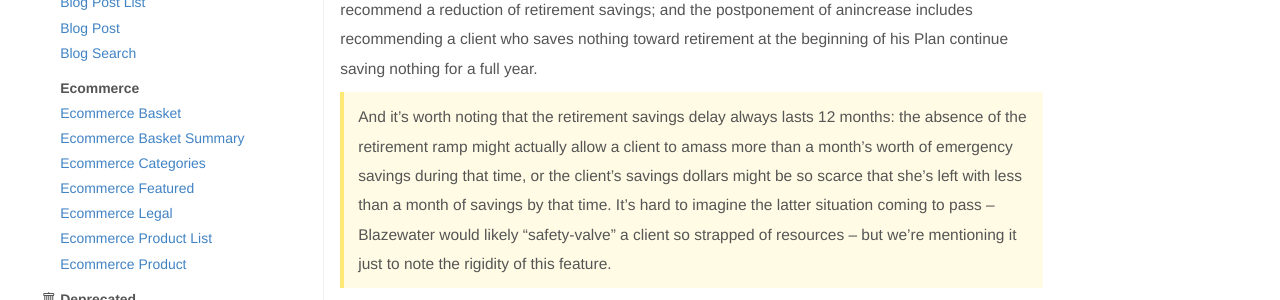
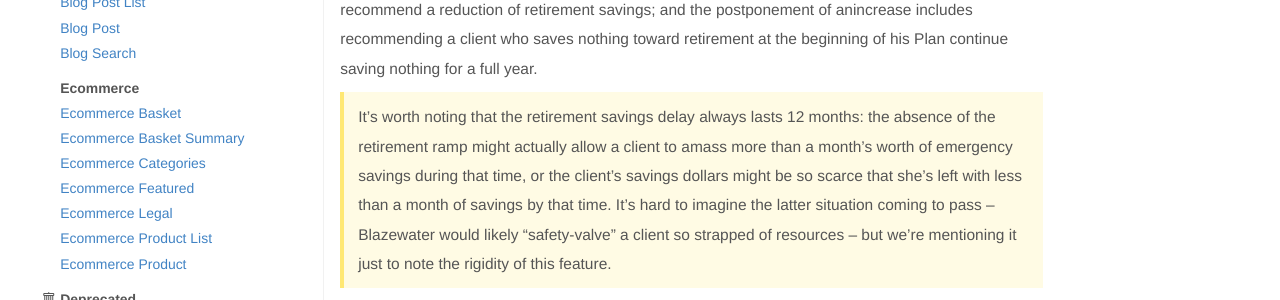
Before and after one commit to skoroth-kw/dockit, a Jekyll site: the page built from emergency-savings/index.md, in a window 1280 px wide. Shown: the part 1762-2062 px from the top of the page. Built offline with Jekyll 4.4.1, drawn with Linux system fonts in a browser that asks for light colours; nearby versions of some CDN libraries.

Commit message:
Updated index.md

```diff
--- a/emergency-savings/index.md
+++ b/emergency-savings/index.md
@@ -25,4 +25,4 @@ A client triggers this adjustment if:
 
 The feature in question removes for a year the recommendation for a client to increase retirement savings.
 It’s best to interpret that sentence narrowly: this adjustment never leads Blazewater to recommend a reduction of retirement savings; and the postponement of anincrease includes recommending a client who saves nothing toward retirement at the beginning of his Plan continue saving nothing for a full year.
-> And it’s worth noting that the retirement savings delay always lasts 12 months: the absence of the retirement ramp might actually allow a client to amass more than a month’s worth of emergency savings during that time, or the client’s savings dollars might be so scarce that she’s left with less than a month of savings by that time. It’s hard to imagine the latter situation coming to pass – Blazewater would likely “safety-valve” a client so strapped of resources – but we’re mentioning it just to note the rigidity of this feature.
+> It’s worth noting that the retirement savings delay always lasts 12 months: the absence of the retirement ramp might actually allow a client to amass more than a month’s worth of emergency savings during that time, or the client’s savings dollars might be so scarce that she’s left with less than a month of savings by that time. It’s hard to imagine the latter situation coming to pass – Blazewater would likely “safety-valve” a client so strapped of resources – but we’re mentioning it just to note the rigidity of this feature.
```
